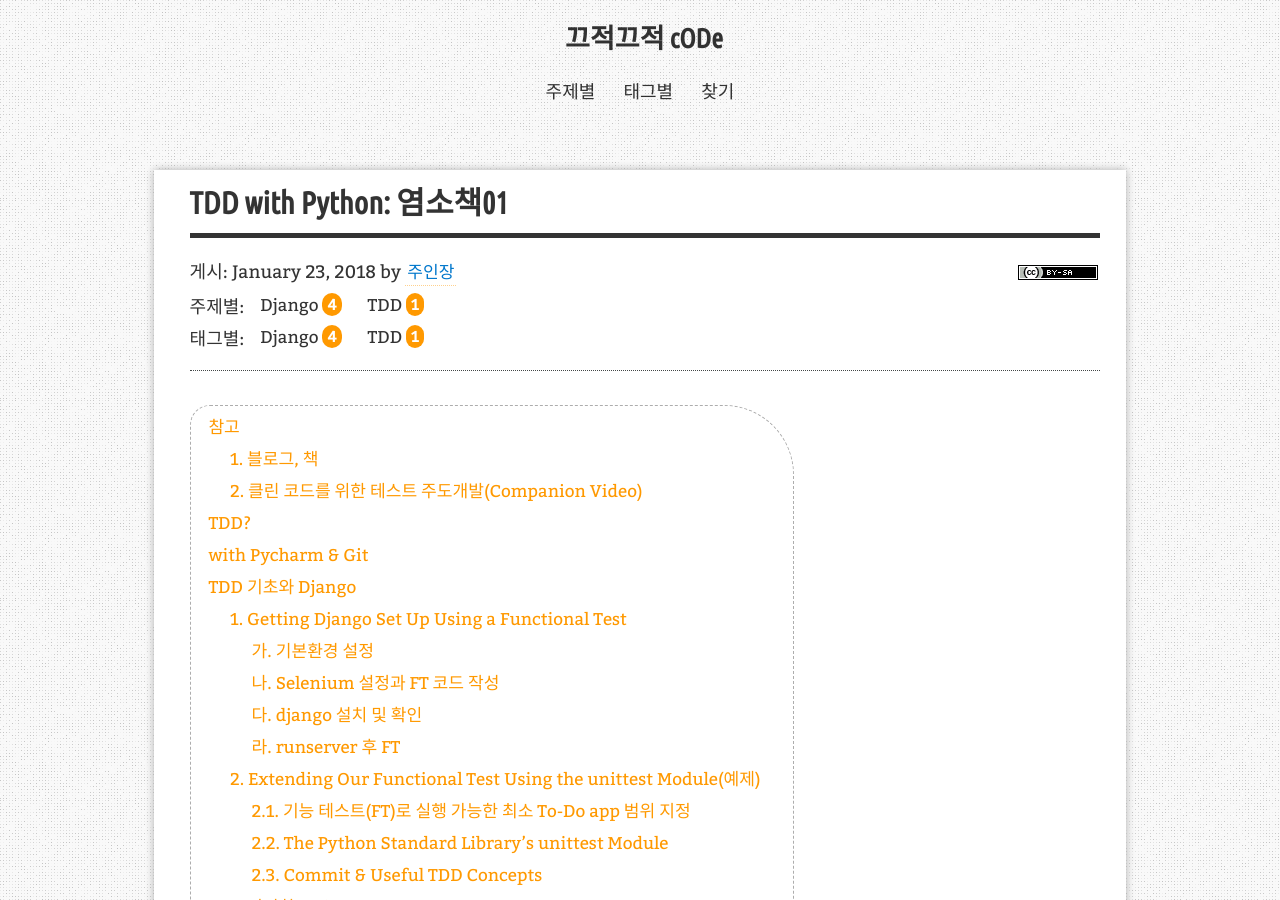
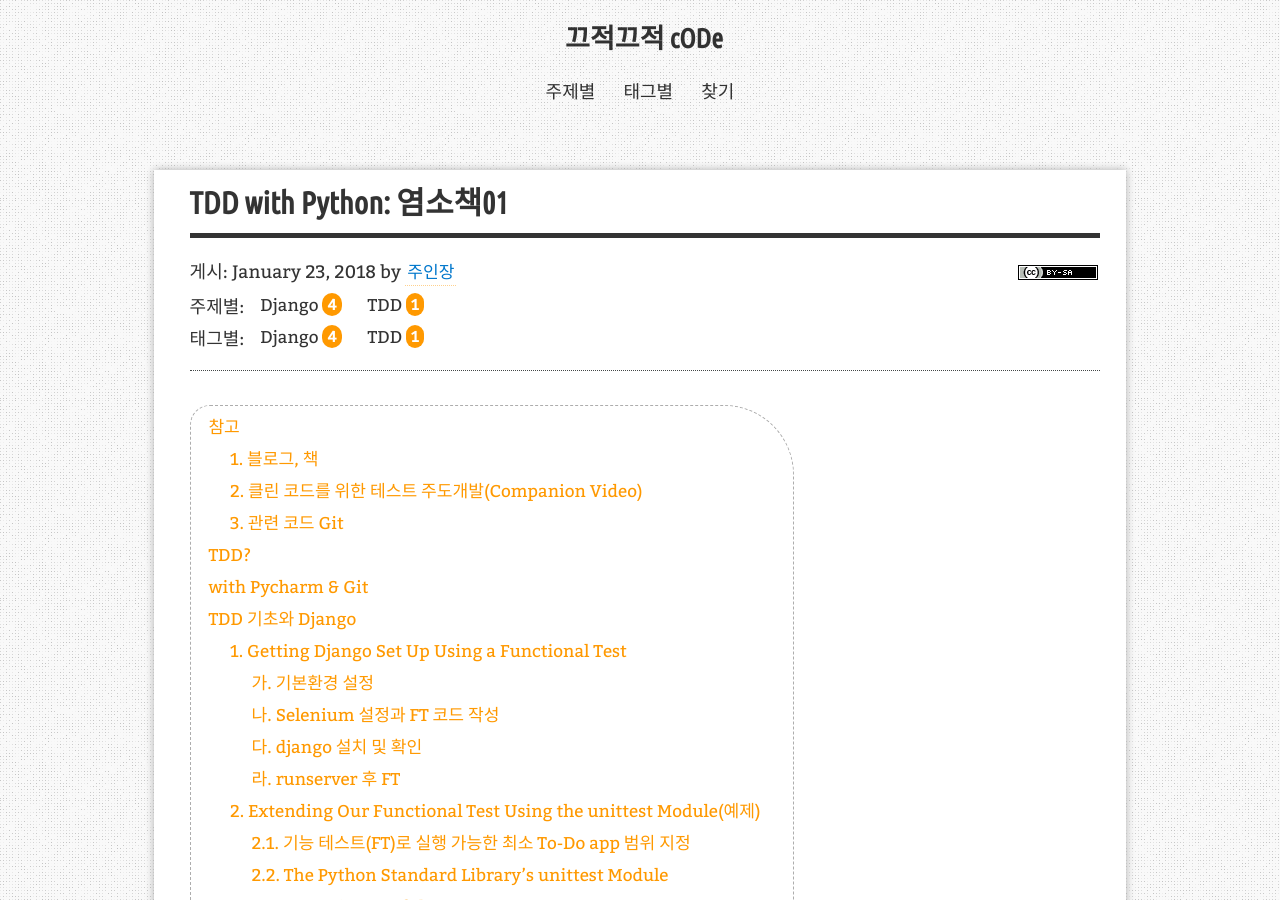
Before and after one commit to ehfgk78/ehfgk78.github.io, a Jekyll site: the page built from _posts/2018-01-24-TDD01.md, in a window 1280 px wide and 900 px high. Built offline with Jekyll 4.4.1, drawn with Linux system fonts in a browser that asks for light colours; nearby versions of some CDN libraries; comment, search, counter and statistics services are not loaded.

Commit message:
관련 코드 Git

```diff
--- a/_posts/2018-01-24-TDD01.md
+++ b/_posts/2018-01-24-TDD01.md
@@ -38,6 +38,10 @@ tags: [TDD, Django ]
 ![All Code is Guilty Until proven innocent]({{ site.url}}/data/TDD/2-tdd.png)
 
 <br/>
+
+## 3. 관련 코드 Git
+
+*  [ 관련 코드 ](https://github.com/ehfgk78/tdd01)
 
 <br/>
 
```
